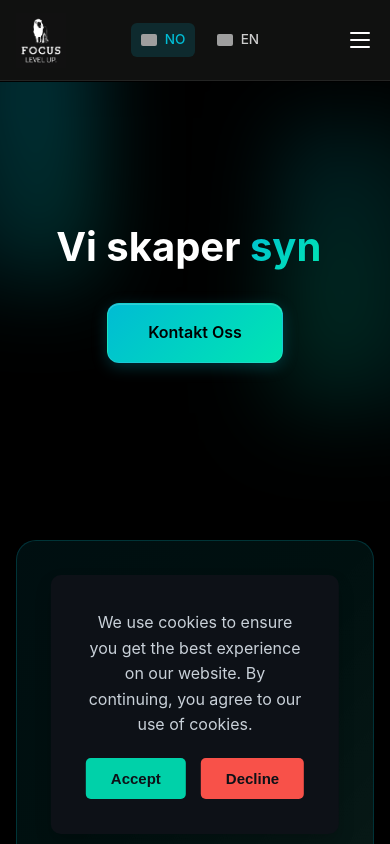
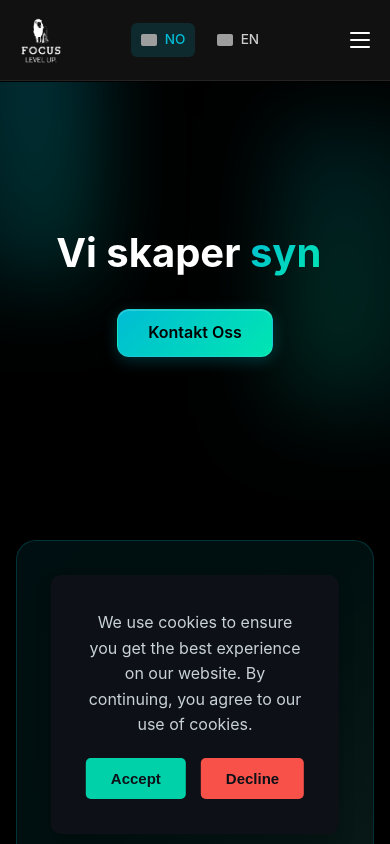
Before and after one commit to sigurdmaeland/focus-level-up, a React (Vite) app: page / in a window 390 px wide. Shown: the top 844 px of the page. Built offline with nearby package versions, Linux system fonts and the light colour scheme; grey boxes are pictures that could not be loaded.

Commit message:
hdhdhdhdh

```diff
--- a/src/styles/Home.css
+++ b/src/styles/Home.css
@@ -127,8 +127,8 @@
 
 .hero-cta {
   background: linear-gradient(135deg, #00bcd4 0%, #00e6b2 100%);
-  color: #000000;
-  padding: 1rem 2.5rem;
+  color: hsl(0, 0%, 0%);
+  padding: 0.63rem 1.9rem;
   border-radius: 12px;
   font-weight: 600;
   font-size: 1rem;
@@ -850,7 +850,7 @@
   }
 
   .hero-cta {
-    padding: 1rem 2.5rem;
+    padding: 0.63rem 1.9rem;
     font-size: 1rem;
   }
 
```
